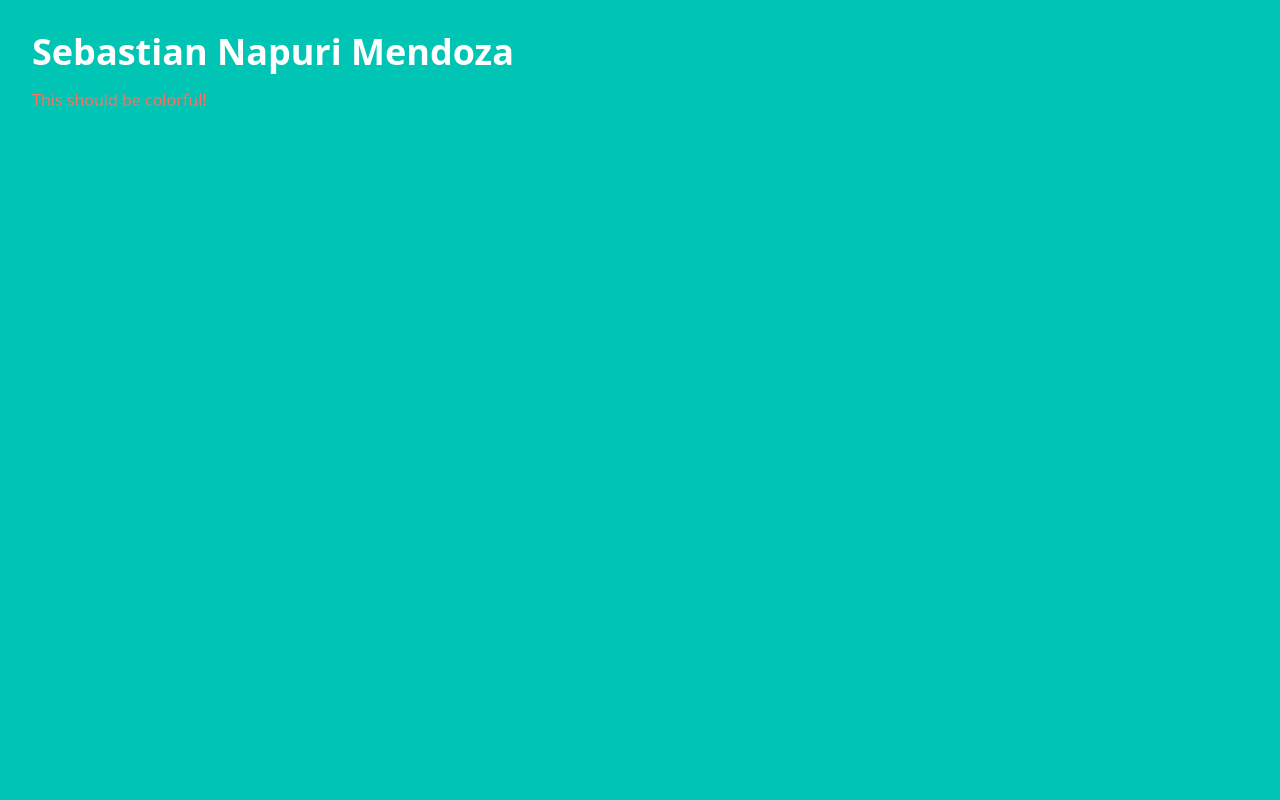
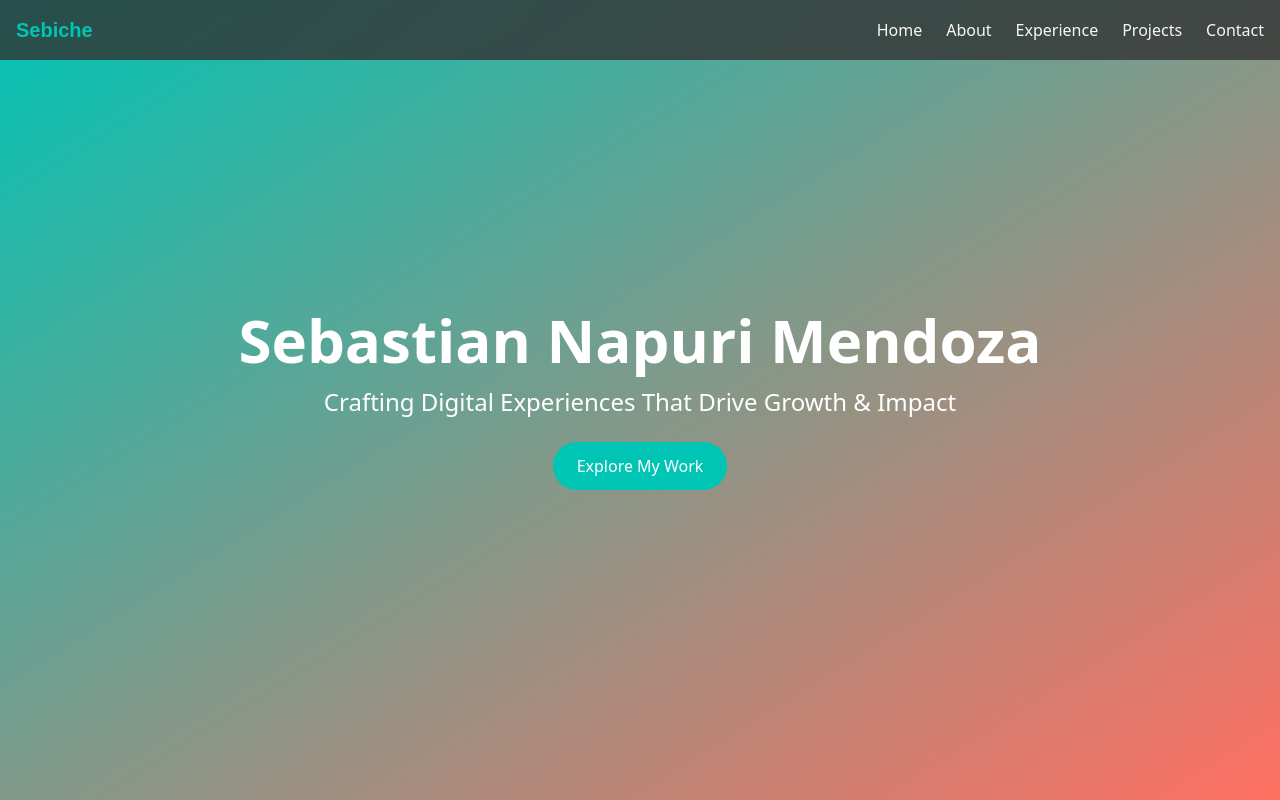
Before and after one commit to sebbs21/sebiche, a Next.js app: page / in a window 1280 px wide. Shown: the top 800 px of the page. Built offline with nearby package versions, Linux system fonts and the light colour scheme.

Commit message:
Update index.tsx

```diff
--- a/pages/index.tsx
+++ b/pages/index.tsx
@@ -1,8 +1,47 @@
+import Header from '../components/Header';
+import About from '../components/About';
+import Experience from '../components/Experience';
+import Projects from '../components/Projects';
+import Footer from '../components/Footer';
+import { motion } from 'framer-motion';
+
 export default function Home() {
   return (
-    <div className="min-h-screen bg-turquoise text-white p-8">
-      <h1 className="text-4xl font-bold">Sebastian Napuri Mendoza</h1>
-      <p className="text-coral mt-4">This should be colorful!</p>
-    </div>
+    <>
+      <Header />
+      <main>
+        <section className="min-h-screen bg-gradient-to-br from-turquoise to-coral flex items-center justify-center">
+          <motion.div
+            initial={{ opacity: 0, y: 20 }}
+            animate={{ opacity: 1, y: 0 }}
+            transition={{ duration: 1 }}
+            className="text-center text-white px-4"
+          >
+            <h1 className="text-4xl md:text-6xl font-bold mb-4">
+              Sebastian Napuri Mendoza
+            </h1>
+            <motion.p
+              initial={{ opacity: 0 }}
+              animate={{ opacity: 1 }}
+              transition={{ delay: 0.5, duration: 1 }}
+              className="text-lg md:text-2xl max-w-2xl mx-auto"
+            >
+              Crafting Digital Experiences That Drive Growth & Impact
+            </motion.p>
+            <motion.a
+              href="#experience"
+              whileHover={{ scale: 1.05, backgroundColor: '#FFC107' }}
+              className="mt-6 inline-block px-6 py-3 bg-turquoise text-white rounded-full"
+            >
+              Explore My Work
+            </motion.a>
+          </motion.div>
+        </section>
+        <About />
+        <Experience />
+        <Projects />
+      </main>
+      <Footer />
+    </>
   );
 }
```
